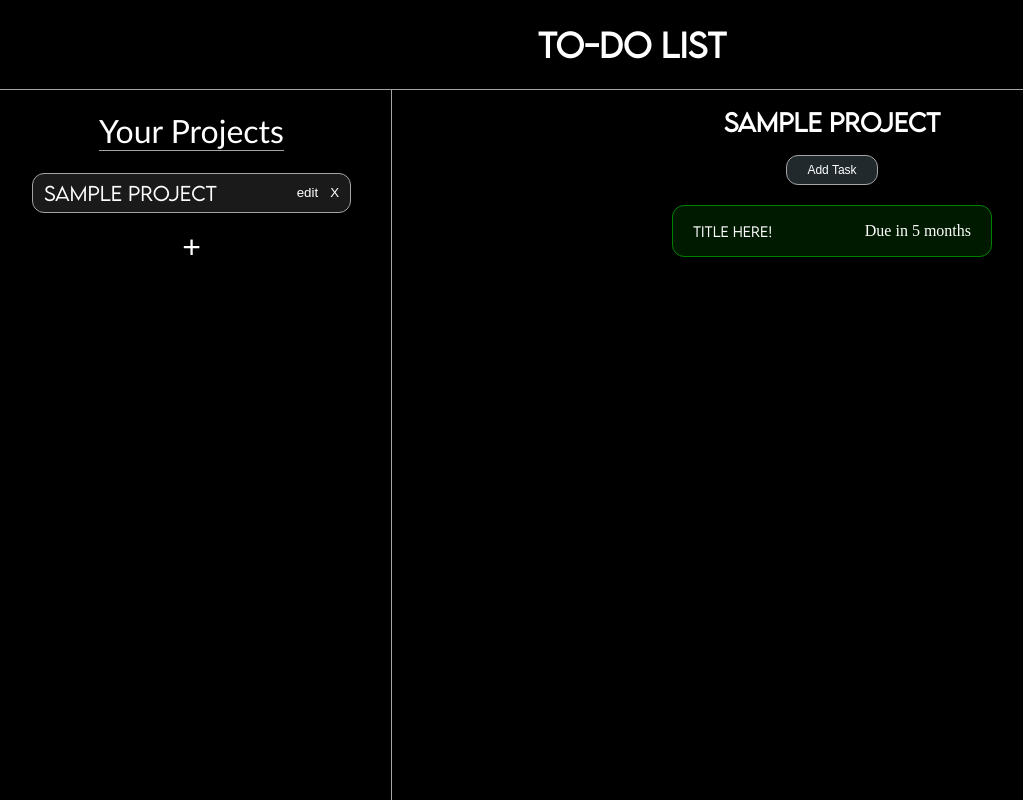
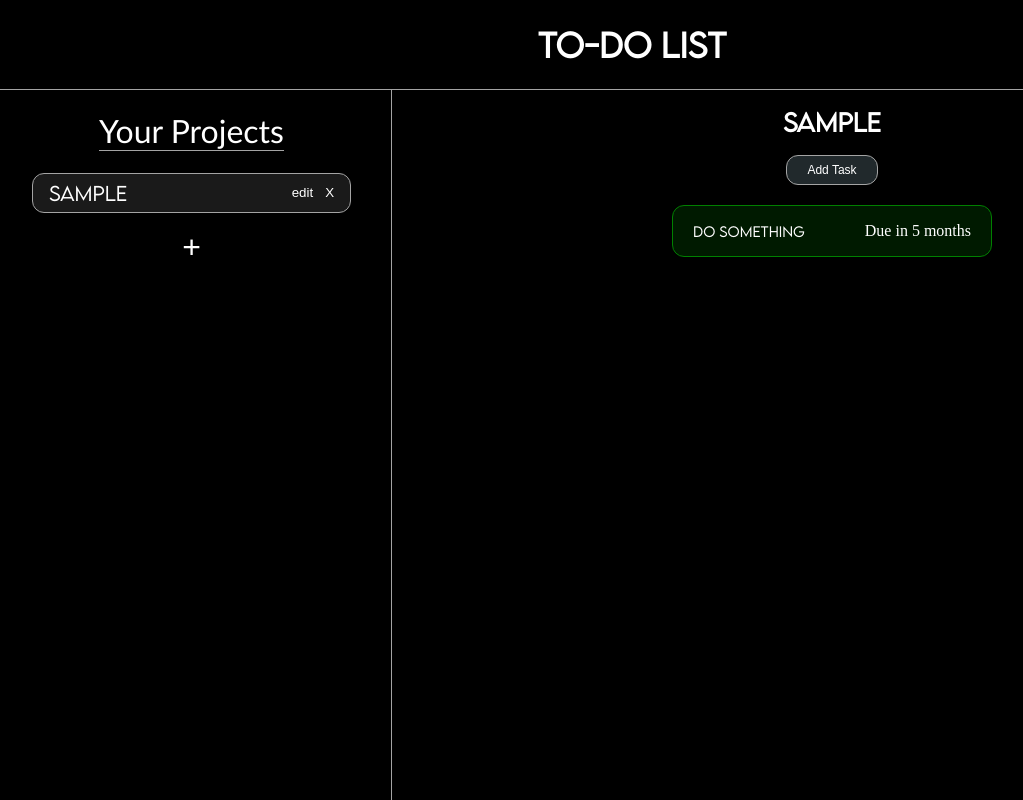
Before and after one commit to LNorris91/to-do-list, a website built with webpack: page src/index.html in a window 1280 px wide. Shown: the whole page, without its empty margins (8-1031 px from the left). Built offline with nearby package versions, Linux system fonts and the light colour scheme.

Commit message:
Fixes localStorage problem with reloading
this commit fixes an issue where loading projects
from localStorage wasn't setting the first one as
active project.  It also adds a conditional that
makes sure the dummy project only loads once,
assuming the localStorage is empty. and it tweaks
the styling on the project buttons.

```diff
--- a/src/index.js
+++ b/src/index.js
@@ -4,5 +4,11 @@ import tasks from "./tasks"
 import projects from "./projects"
 import './style.css'
 
-projects.getProjects()
+if (!localStorage.length) {
+    projects.addProject("sample");
+    tasks.createTask("Do something", "This is where your description would go", "2024-10-23", "low")
+} else {
+    projects.getProjects()
+    console.log(projects.getActiveProject())
+    }
 dom.updateScreen()
--- a/src/projects.js
+++ b/src/projects.js
@@ -5,18 +5,18 @@ console.log("projects.js has been initialized")
 const projects = (() => {
 
     const projectList = [
-        {
-            title: "sample project",
-            tasks: [
-                {
-                    title: "title here!",
-                    description: "this is where your description would go",
-                    date: "2024-10-23",
-                    priority:"low",
-                    completed: false
-                }
-            ]
-        },
+        // {
+        //     title: "sample project",
+        //     tasks: [
+        //         {
+        //             title: "title here!",
+        //             description: "this is where your description would go",
+        //             date: "2024-10-23",
+        //             priority:"low",
+        //             completed: false
+        //         }
+        //     ]
+        // },
     ];
 
     class Project {
@@ -66,12 +66,12 @@ const projects = (() => {
     }
 
     function getProjects() {
-        activeProject = projectList[0]
         if (localStorage.length !== 0) {
             for (let i = 0 ; i <= getProjectId() ; i++) {
                 localStorage.getItem(`project-${i}`) ? projectList.push(JSON.parse(localStorage.getItem(`project-${i}`))) : null;
             }
         }
+        activeProject = projectList[0]
     }
 
     function getProjectId() {
--- a/src/style.css
+++ b/src/style.css
@@ -93,6 +93,11 @@ header h1 {
     font-size: 1.2rem;
     flex-grow: 1;
     text-align: start;
+    margin-left: 5px;
+}
+
+.project .projectDelete {
+    margin-right: 5px;
 }
 
 .newProject {
```
Also changed, not shown: 1 other file.
